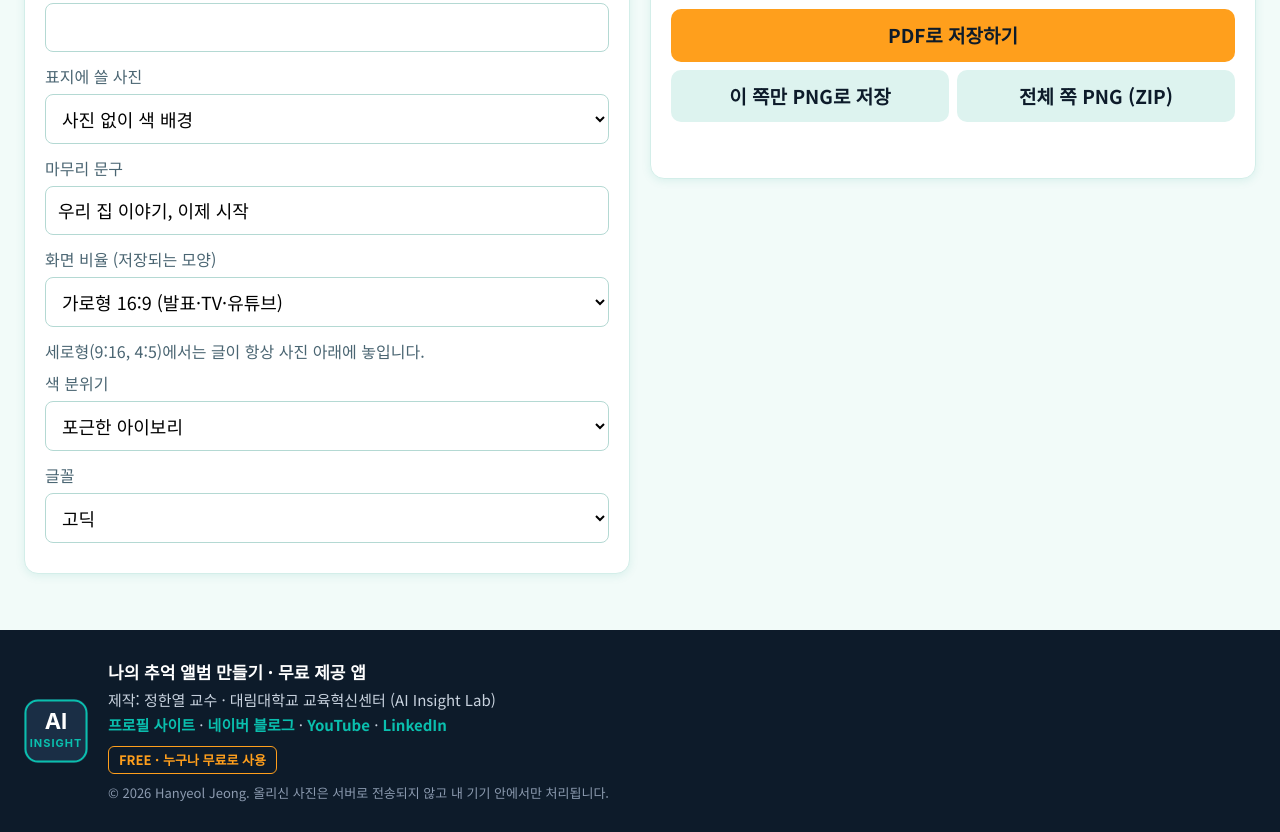
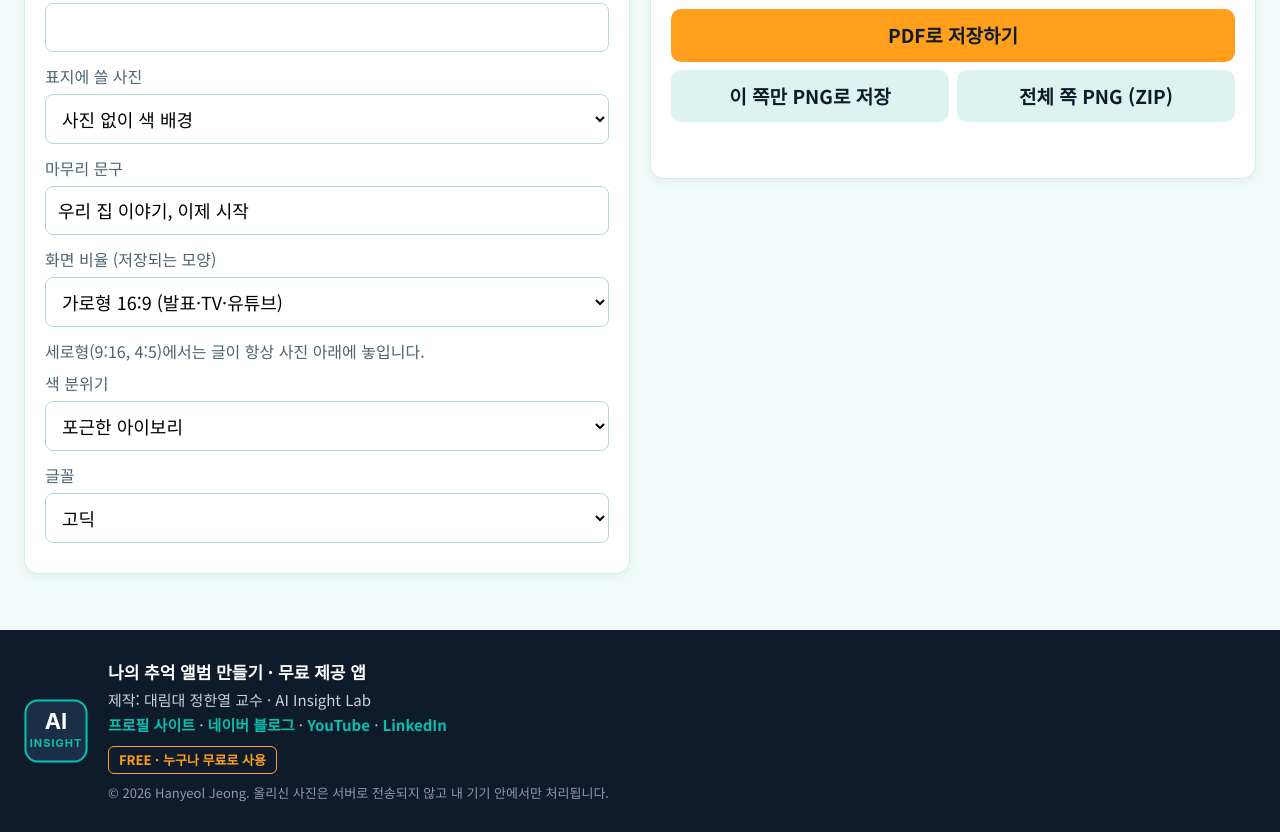
Before and after one commit to token-web/album, a plain HTML site: page index.html in a window 1280 px wide. Shown: the part 609-1441 px from the top of the page. Drawn offline with Linux system fonts and the light colour scheme; a web font is replaced by a local one.

Commit message:
Update index.html

```diff
--- a/index.html
+++ b/index.html
@@ -97,7 +97,7 @@ footer{background:#0d1b2a;color:#c9d3df;padding:28px 24px;font-size:15px;line-he
 <svg width="64" height="64" viewBox="0 0 64 64" role="img" aria-label="AI Insight Lab 로고"><rect width="64" height="64" rx="14" fill="#1a2e45"/><rect x="1.5" y="1.5" width="61" height="61" rx="12.5" fill="none" stroke="#0abfae" stroke-width="2"/><text x="32" y="30" text-anchor="middle" font-family="Inter,Arial,sans-serif" font-weight="700" font-size="22" fill="#fff">AI</text><text x="32" y="48" text-anchor="middle" font-family="Inter,Arial,sans-serif" font-weight="700" font-size="11" letter-spacing="1" fill="#0abfae">INSIGHT</text></svg>
 <div>
 <strong>나의 추억 앨범 만들기 · 무료 제공 앱</strong><br>
-제작: 정한열 교수 · 대림대학교 교육혁신센터 (AI Insight Lab)<br>
+제작: 대림대 정한열 교수 · AI Insight Lab<br>
 <a href="https://token-web.github.io/aiinsightlab/" target="_blank" rel="noopener">프로필 사이트</a> ·
 <a href="https://blog.naver.com/patriot_daelim" target="_blank" rel="noopener">네이버 블로그</a> ·
 <a href="https://youtube.com/@aiinsightlabkr" target="_blank" rel="noopener">YouTube</a> ·
```
